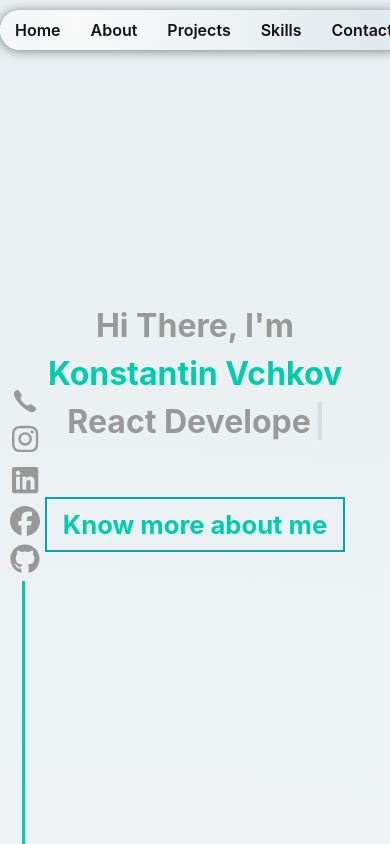
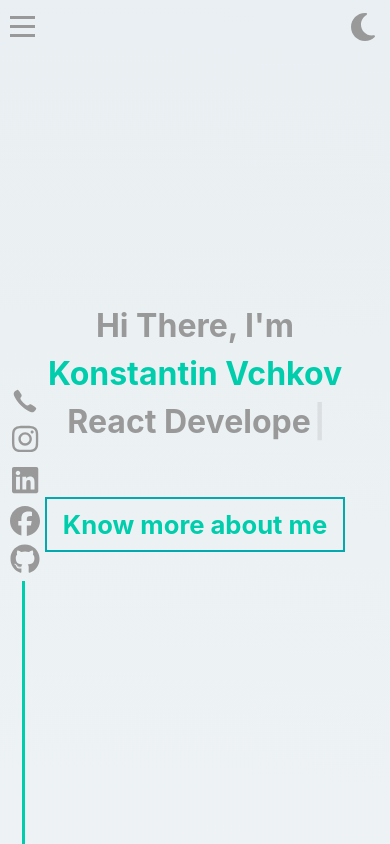
Before and after one commit to KonstantinVchkov/web-portfolio, a React (Create React App) app: page / in a window 390 px wide. Shown: the top 844 px of the page. Built offline with nearby package versions, Linux system fonts and the light colour scheme.

Commit message:
hamburger menu made it

```diff
--- a/src/components/HeaderComponent/Navbar.tsx
+++ b/src/components/HeaderComponent/Navbar.tsx
@@ -11,11 +11,12 @@ import { FontAwesomeIcon } from "@fortawesome/react-fontawesome";
 import { IoIosCall } from "react-icons/io";
 import { Link } from "react-scroll";
 import { FaGithub } from "react-icons/fa";
+import { useState } from "react";
 
 export const Navbar = () => {
   const { theme } = useThemeContext();
   const changeCn = theme === "light" ? "navigation" : "darknavigation";
-
+  const [menuOpen, setMenuOpen] = useState(false);
   return (
     <div className="header">
       <div className="social-media">
@@ -51,6 +52,34 @@ export const Navbar = () => {
           ))}
         </ul>
       </div>
+      {/* Hamburger Menu Button */}
+      <div className="hamburger-button" onClick={() => setMenuOpen(!menuOpen)}>
+        <div className={`bar ${menuOpen ? "change" : ""}`}></div>
+        <div className={`bar ${menuOpen ? "change" : ""}`}></div>
+        <div className={`bar ${menuOpen ? "change" : ""}`}></div>
+      </div>
+
+      {/* Hamburger Menu */}
+      {menuOpen && (
+        <div className="hamburger-menu">
+          <ul>
+            {routes.map((nav, idx) => (
+              <li key={idx}>
+                <Link
+                  to={nav.href}
+                  smooth={true}
+                  duration={500}
+                  spy={true}
+                  offset={-70}
+                  onClick={() => setMenuOpen(false)}
+                >
+                  {nav.title}
+                </Link>
+              </li>
+            ))}
+          </ul>
+        </div>
+      )}
       <div className="themeChange">
         <ToggleThemeButton />
       </div>
--- a/src/components/HeaderComponent/navbar.css
+++ b/src/components/HeaderComponent/navbar.css
@@ -40,7 +40,6 @@
 }
 .darknavigation {
   box-shadow: -1px 1px 12px -1px rgb(147 144 144 / 87%);
-
   background: radial-gradient(
     circle at 10% 20%,
     rgb(21 21 21) 0%,
@@ -76,10 +75,14 @@
 
 .social-media a {
   margin-top: 5px;
+  cursor: pointer;
 }
 
 .social-media a:hover {
   color: #00cdac;
+}
+.call {
+  cursor: pointer;
 }
 .call:hover {
   color: #00cdac;
@@ -93,3 +96,76 @@
   left: 40%;
   height: 500px;
 }
+.hamburger-button {
+  display: none;
+  cursor: pointer;
+  margin-left: 10px;
+}
+
+.bar {
+  width: 25px;
+  height: 3px;
+  background-color: rgb(153, 153, 153);
+  margin: 6px 0;
+  transition: 0.4s;
+}
+
+.change .bar:nth-child(1) {
+  transform: rotate(-45deg) translate(-5px, 6px);
+}
+
+.change .bar:nth-child(2) {
+  opacity: 0;
+}
+
+.change .bar:nth-child(3) {
+  transform: rotate(45deg) translate(-5px, -6px);
+}
+
+@media (max-width: 800px) {
+  .navigation,
+  .darknavigation {
+    display: none;
+  }
+  .hamburger-button {
+    display: block;
+  }
+
+  .hamburger-menu {
+    position: fixed;
+    top: 0;
+    left: 0;
+    width: 100%;
+    height: 100%;
+    background: radial-gradient(
+      circle at 10% 20%,
+      rgb(21 21 21) 0%,
+      rgb(64, 64, 64) 90.2%
+    );
+    z-index: 9999;
+    color: #999999;
+    display: flex;
+    flex-direction: column;
+    align-items: center;
+    justify-content: center;
+    animation: slideIn 0.5s ease-in-out;
+  }
+
+  .hamburger-menu ul {
+    list-style: none;
+    padding: 0;
+  }
+
+  .hamburger-menu li {
+    padding: 10px;
+  }
+
+  @keyframes slideIn {
+    from {
+      transform: translateX(-100%);
+    }
+    to {
+      transform: translateX(0);
+    }
+  }
+}
--- a/src/components/ProjectsComponent/style.css
+++ b/src/components/ProjectsComponent/style.css
@@ -156,7 +156,7 @@
 }
 
 @media (max-width:650px) {
-  .project-card{
+  .project-card,.project-card-dark{
     width: 350px;
   }
 }
```
